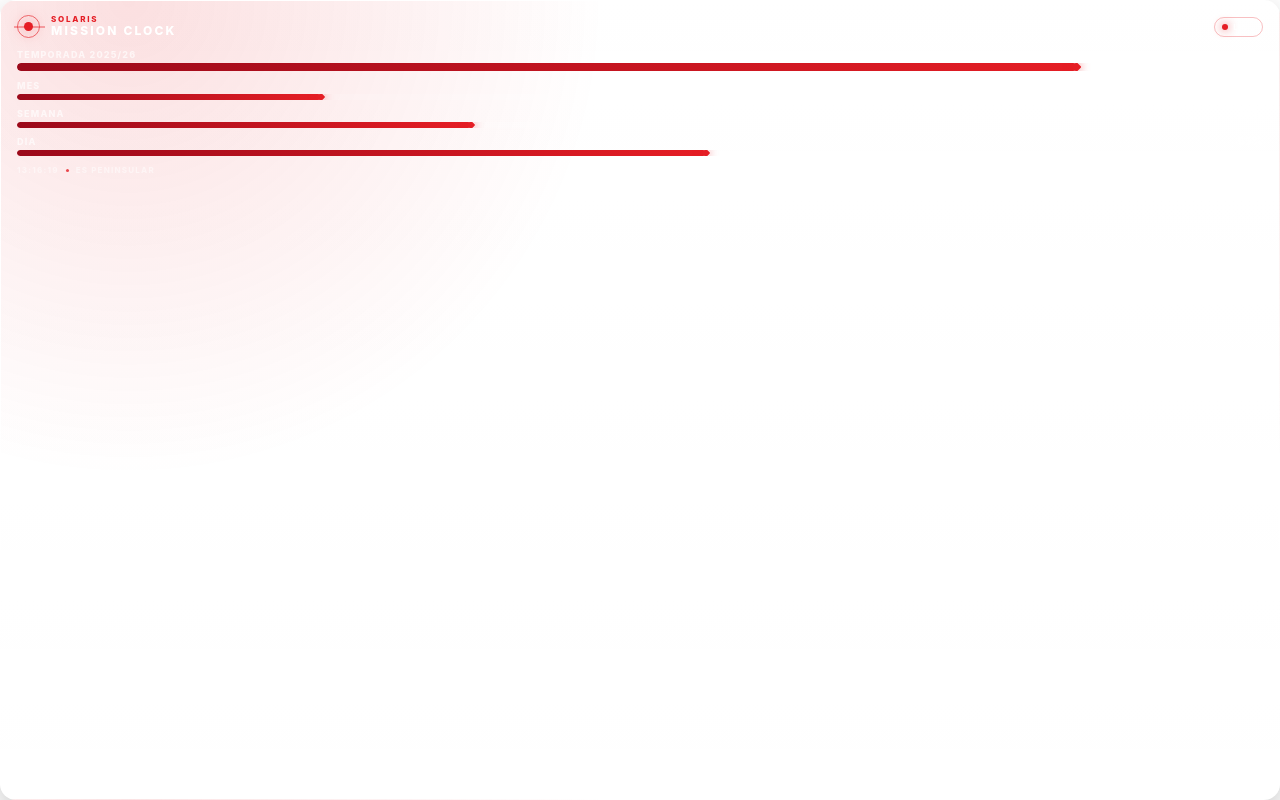
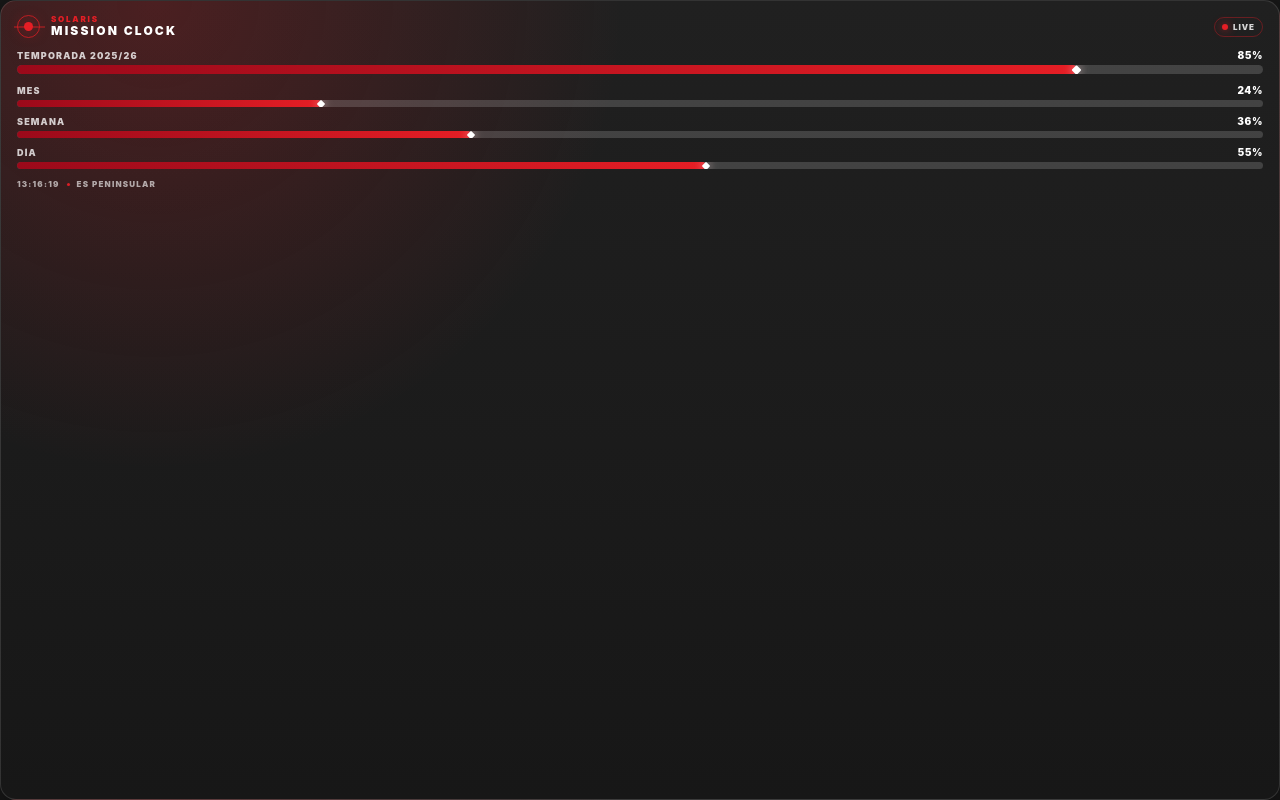
Before and after one commit to dvzquez-dev/notion-progress-widget, a plain HTML site: page index.html in a window 1280 px wide. Drawn offline with Linux system fonts and the light colour scheme.

Commit message:
Refactor styles for improved theme and consistency
Updated color variables and adjusted styles for various elements to enhance the overall theme and appearance.

```diff
--- a/styles.css
+++ b/styles.css
@@ -1,13 +1,13 @@
 :root {
   --solaris-red: #e51e25;
   --solaris-deep-red: #9b091a;
-  --solaris-black: #191919;
-  --solaris-graphite: #231f20;
+  --solaris-black: #171717;
+  --solaris-card: #1b1b1b;
   --solaris-white: #ffffff;
-  --solaris-muted: rgba(255, 255, 255, 0.66);
-  --solaris-soft: rgba(255, 255, 255, 0.1);
-  --solaris-border: rgba(255, 255, 255, 0.09);
-  --solaris-shadow: rgba(0, 0, 0, 0.22);
+  --solaris-muted: rgba(255, 255, 255, 0.78);
+  --solaris-soft: rgba(255, 255, 255, 0.16);
+  --solaris-border: rgba(255, 255, 255, 0.12);
+  --solaris-shadow: rgba(0, 0, 0, 0.38);
 }
 
 * {
@@ -20,7 +20,7 @@ body {
   height: 100%;
   margin: 0;
   overflow: hidden;
-  background: transparent;
+  background: #171717;
 }
 
 body {
@@ -39,7 +39,7 @@ body {
   width: 100vw;
   height: 100vh;
   padding: 0;
-  background: transparent;
+  background: #171717;
 }
 
 .mission-card {
@@ -51,8 +51,8 @@ body {
   border: 1px solid var(--solaris-border);
   border-radius: 16px;
   background:
-    radial-gradient(circle at 10% 0%, rgba(229, 30, 37, 0.14), transparent 34%),
-    linear-gradient(180deg, rgba(255, 255, 255, 0.045), rgba(255, 255, 255, 0.012));
+    radial-gradient(circle at 12% 0%, rgba(229, 30, 37, 0.22), transparent 34%),
+    linear-gradient(180deg, #202020 0%, #171717 100%);
   box-shadow: 0 12px 32px var(--solaris-shadow);
 }
 
@@ -61,14 +61,14 @@ body {
   grid-template-columns: 24px 1fr auto;
   align-items: center;
   gap: 10px;
-  margin-bottom: 11px;
+  margin-bottom: 12px;
 }
 
 .brand-mark {
   position: relative;
   width: 23px;
   height: 23px;
-  border: 1px solid rgba(229, 30, 37, 0.62);
+  border: 1px solid rgba(229, 30, 37, 0.75);
   border-radius: 50%;
 }
 
@@ -78,7 +78,7 @@ body {
   inset: 6px;
   border-radius: 50%;
   background: var(--solaris-red);
-  box-shadow: 0 0 15px rgba(229, 30, 37, 0.6);
+  box-shadow: 0 0 15px rgba(229, 30, 37, 0.7);
 }
 
 .brand-mark::after {
@@ -88,7 +88,7 @@ body {
   left: -4px;
   width: 31px;
   height: 1px;
-  background: rgba(229, 30, 37, 0.72);
+  background: rgba(229, 30, 37, 0.8);
   transform: translateY(-50%);
 }
 
@@ -100,7 +100,7 @@ body {
   display: block;
   margin-bottom: 1px;
   font-size: 8px;
-  font-weight: 800;
+  font-weight: 900;
   line-height: 1;
   letter-spacing: 0.22em;
   color: var(--solaris-red);
@@ -110,9 +110,10 @@ h1 {
   margin: 0;
   overflow: hidden;
   font-size: 12px;
-  font-weight: 800;
+  font-weight: 900;
   line-height: 1.1;
   letter-spacing: 0.18em;
+  color: #ffffff;
   text-overflow: ellipsis;
   white-space: nowrap;
 }
@@ -122,12 +123,12 @@ h1 {
   align-items: center;
   gap: 5px;
   padding: 4px 7px;
-  border: 1px solid rgba(229, 30, 37, 0.28);
+  border: 1px solid rgba(229, 30, 37, 0.36);
   border-radius: 999px;
   font-size: 8px;
-  font-weight: 800;
+  font-weight: 900;
   letter-spacing: 0.12em;
-  color: rgba(255, 255, 255, 0.74);
+  color: rgba(255, 255, 255, 0.82);
 }
 
 .status-light {
@@ -135,12 +136,12 @@ h1 {
   height: 6px;
   border-radius: 50%;
   background: var(--solaris-red);
-  box-shadow: 0 0 10px rgba(229, 30, 37, 0.85);
+  box-shadow: 0 0 10px rgba(229, 30, 37, 0.95);
 }
 
 .progress-list {
   display: grid;
-  gap: 8px;
+  gap: 9px;
 }
 
 .progress-row {
@@ -148,7 +149,7 @@ h1 {
 }
 
 .progress-row-main {
-  margin-bottom: 1px;
+  margin-bottom: 2px;
 }
 
 .row-top {
@@ -156,13 +157,13 @@ h1 {
   align-items: center;
   justify-content: space-between;
   gap: 12px;
-  margin-bottom: 4px;
+  margin-bottom: 5px;
 }
 
 .label {
   overflow: hidden;
   font-size: 9px;
-  font-weight: 800;
+  font-weight: 900;
   line-height: 1;
   letter-spacing: 0.13em;
   color: var(--solaris-muted);
@@ -177,20 +178,20 @@ h1 {
   font-weight: 900;
   line-height: 1;
   letter-spacing: 0.06em;
-  color: var(--solaris-white);
+  color: #ffffff;
 }
 
 .track {
   position: relative;
   width: 100%;
-  height: 6px;
+  height: 7px;
   overflow: hidden;
   border-radius: 999px;
   background: var(--solaris-soft);
 }
 
 .track-main {
-  height: 8px;
+  height: 9px;
 }
 
 .fill {
@@ -198,7 +199,12 @@ h1 {
   width: 0%;
   height: 100%;
   border-radius: inherit;
-  background: linear-gradient(90deg, var(--solaris-deep-red), var(--solaris-red));
+  background: linear-gradient(
+    90deg,
+    var(--solaris-deep-red) 0%,
+    var(--solaris-red) 100%
+  );
+  box-shadow: 0 0 12px rgba(229, 30, 37, 0.28);
   transition: width 0.45s ease;
 }
 
@@ -210,9 +216,9 @@ h1 {
   width: 6px;
   height: 6px;
   border-radius: 1px;
-  background: var(--solaris-red);
+  background: #ffffff;
   transform: translateY(-50%) rotate(45deg);
-  box-shadow: 0 0 10px rgba(229, 30, 37, 0.7);
+  box-shadow: 0 0 10px rgba(255, 255, 255, 0.7);
 }
 
 .track-main .fill::after {
@@ -224,12 +230,12 @@ h1 {
   display: flex;
   align-items: center;
   gap: 7px;
-  margin-top: 10px;
+  margin-top: 11px;
   font-size: 8px;
-  font-weight: 800;
+  font-weight: 900;
   line-height: 1;
   letter-spacing: 0.15em;
-  color: rgba(255, 255, 255, 0.48);
+  color: rgba(255, 255, 255, 0.62);
   text-transform: uppercase;
 }
 
@@ -237,21 +243,7 @@ h1 {
   width: 3px;
   height: 3px;
   border-radius: 50%;
-  background: rgba(229, 30, 37, 0.8);
-}
-
-html[data-theme="light"] {
-  --solaris-white: #231f20;
-  --solaris-muted: rgba(35, 31, 32, 0.62);
-  --solaris-soft: rgba(35, 31, 32, 0.1);
-  --solaris-border: rgba(35, 31, 32, 0.1);
-  --solaris-shadow: rgba(35, 31, 32, 0.1);
-}
-
-html[data-theme="light"] .mission-card {
-  background:
-    radial-gradient(circle at 10% 0%, rgba(229, 30, 37, 0.13), transparent 34%),
-    linear-gradient(180deg, rgba(255, 255, 255, 0.82), rgba(255, 255, 255, 0.55));
+  background: rgba(229, 30, 37, 0.95);
 }
 
 html[data-mode="compact"] .widget-footer {
@@ -288,11 +280,11 @@ html[data-mode="compact"] .progress-list {
   }
 
   .track {
-    height: 5px;
+    height: 6px;
   }
 
   .track-main {
-    height: 7px;
+    height: 8px;
   }
 }
 
```
